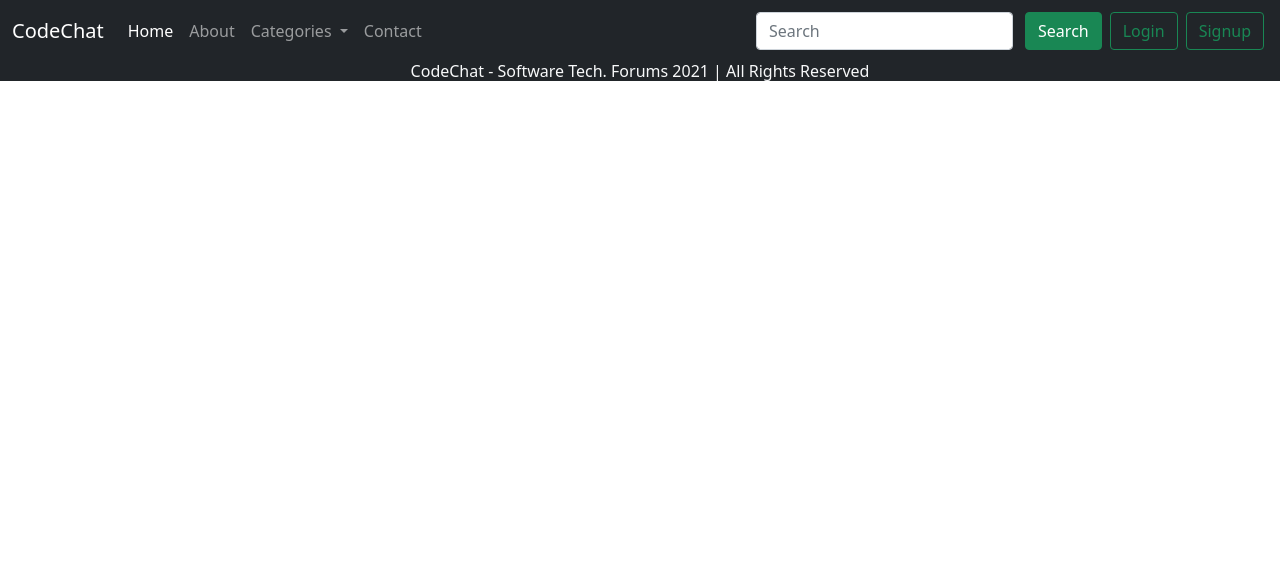
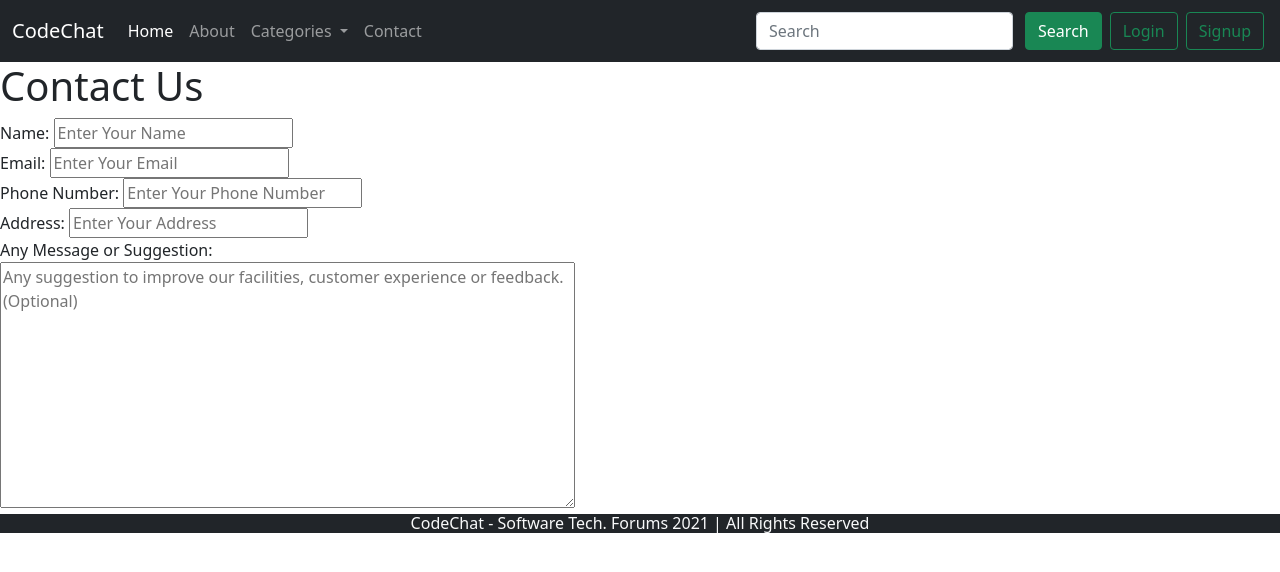
Before and after one commit to lovekvar/CodeChat, a PHP site: page /php_myadmin/contact.php in a window 1280 px wide. Shown: the top 572 px of the page. Run offline with PHP 8.4, Linux system fonts and the light colour scheme; data that the repository does not hold is empty.

Commit message:
Update contact.php

```diff
--- a/contact.php
+++ b/contact.php
@@ -15,7 +15,31 @@
 
 <body>
     <?php include 'partials/_navbar.php'; ?>
-
+    <section id="contact">
+        <h1 class="primary-h">Contact Us</h1>
+        <form action="noaction.php" id="formfill" class="flex-center">
+            <div class="form-group">
+                <label for="name">Name: </label>
+                <input type="text" name="myname" id="name" placeholder="Enter Your Name">
+            </div>
+            <div class="form-group">
+                <label for="email">Email: </label>
+                <input type="email" name="mymail" id="email" placeholder="Enter Your Email">
+            </div>
+            <div class="form-group">
+                <label for="number">Phone Number: </label>
+                <input type="number" name="mynumber" id="number" placeholder="Enter Your Phone Number">
+            </div>
+            <div class="form-group">
+                <label for="address">Address: </label>
+                <input type="text" name="myaddress" id="address" placeholder="Enter Your Address">
+            </div>
+            <div class="form-group">
+                <label for="message"> Any Message or Suggestion: </label><br>
+                <textarea name="mymessage" id="message" cols="60" rows="10" placeholder="Any suggestion to improve our facilities, customer experience or feedback.(Optional)"></textarea>
+            </div>
+        </form>
+    </section>
     <?php include 'partials/_footer.php'; ?>
     <script src="https://cdn.jsdelivr.net/npm/bootstrap@5.1.3/dist/js/bootstrap.bundle.min.js"
         integrity="sha384-ka7Sk0Gln4gmtz2MlQnikT1wXgYsOg+OMhuP+IlRH9sENBO0LRn5q+8nbTov4+1p"
```
